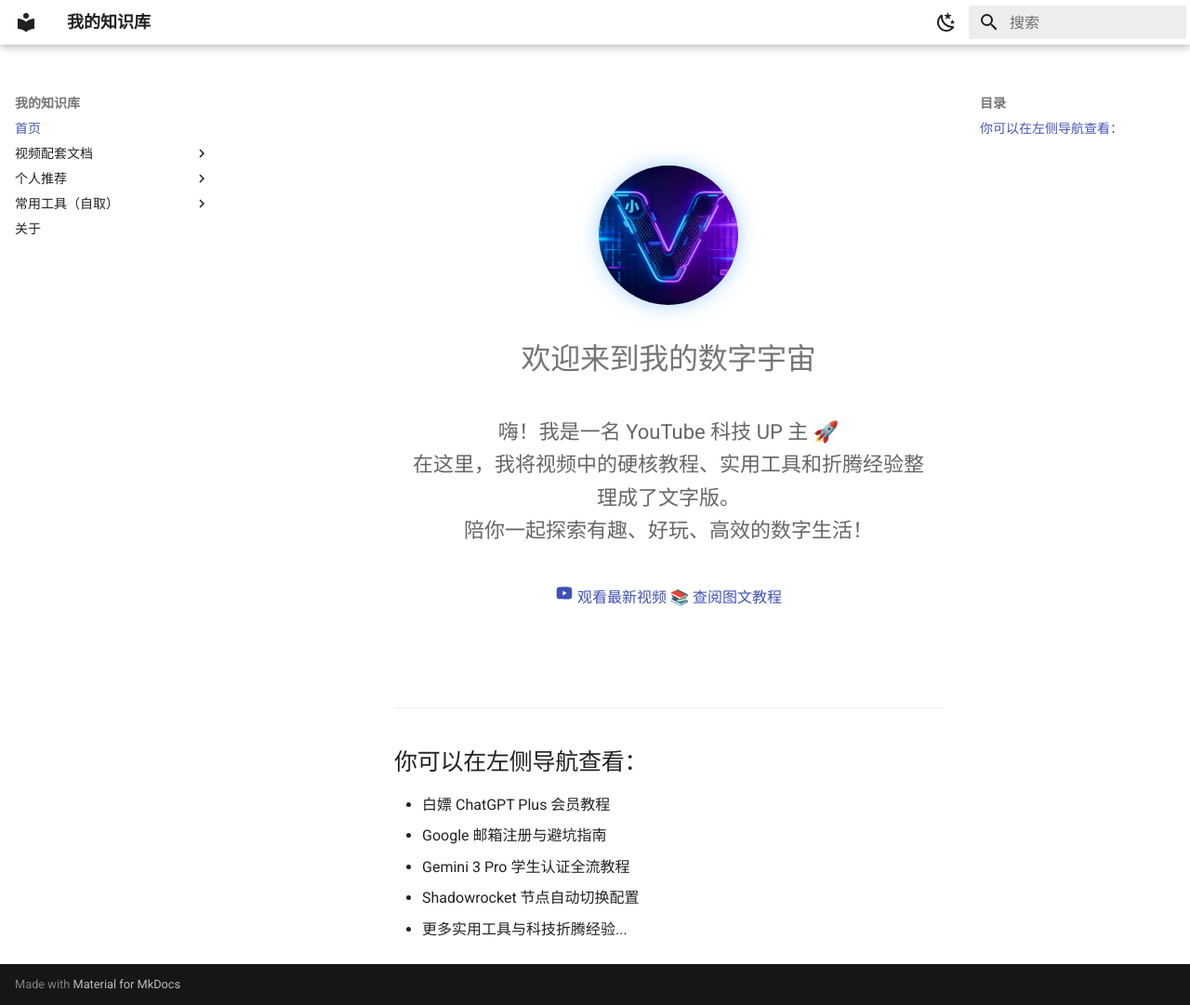
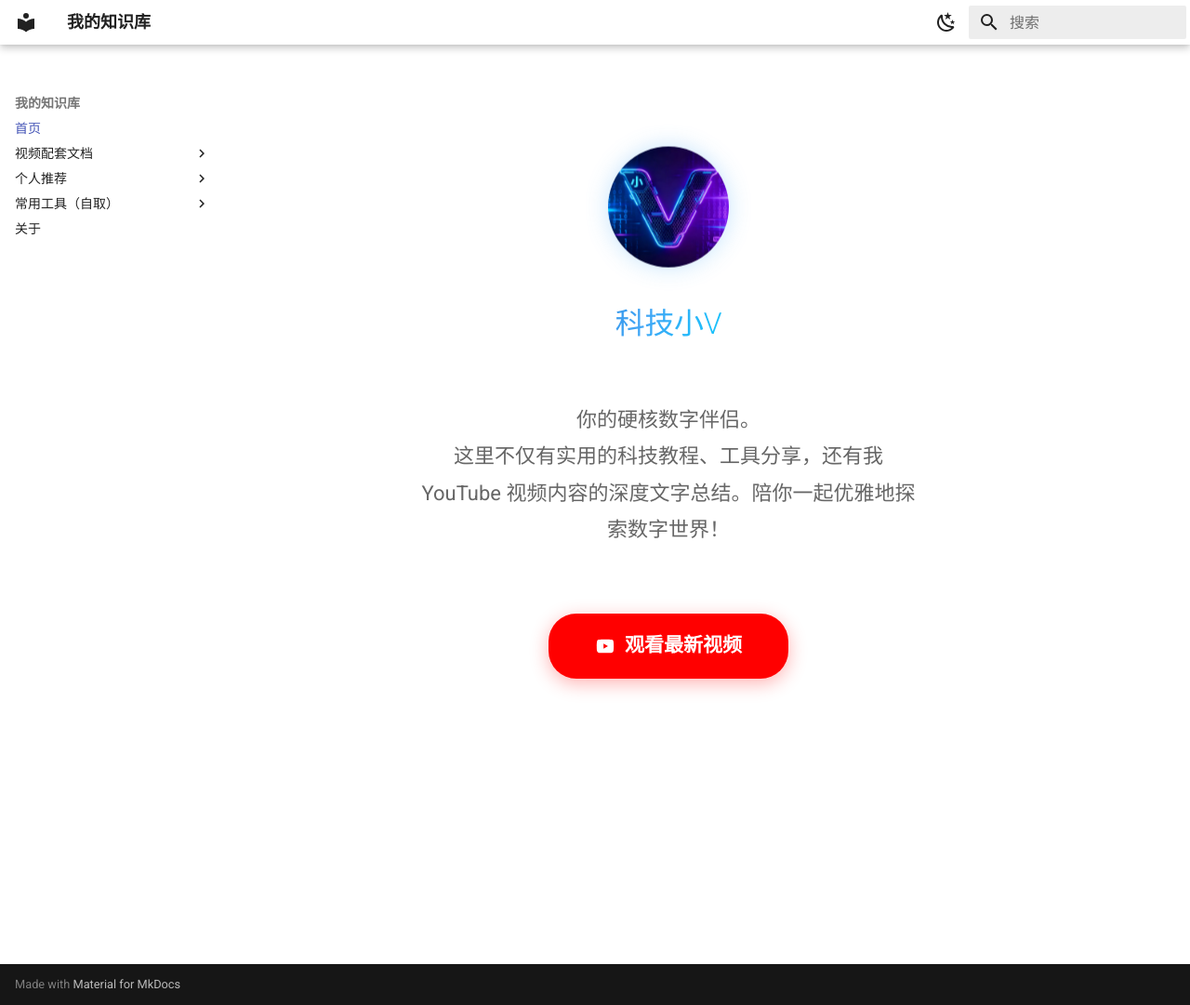
Before and after one commit to tgl2775284503-hash/zhishiku, an MkDocs documentation site: the page built from docs/index.md, in a window 1280 px wide and 1081 px high. Shown: the whole window at 93% size. Built offline with MkDocs 1.6.1 and Material for MkDocs 9.7.7, drawn with Linux system fonts in a browser that asks for light colours.

Commit message:
优化主页01

```diff
--- a/docs/index.md
+++ b/docs/index.md
@@ -1,31 +1,115 @@
+<style>
+/* 1. 整体容器：入场淡入上浮动画 */
+.hero-container {
+    display: flex;
+    flex-direction: column;
+    align-items: center;
+    justify-content: center;
+    padding: 3rem 1rem 5rem 1rem; /* 增加底部 padding */
+    text-align: center;
+    animation: fadeIn 1.2s ease-out;
+}
+
+/* 2. 头像：上下呼吸悬浮动画 */
+.hero-avatar {
+    width: 130px;
+    height: 130px;
+    border-radius: 50%;
+    margin-bottom: 2rem;
+    box-shadow: 0 0 25px rgba(66, 165, 245, 0.3);
+    animation: floatAvatar 3s ease-in-out infinite;
+    object-fit: cover;
+}
+
+/* 3. 主标题（你的频道名）：流光渐变色文字 */
+.hero-title {
+    font-size: 3rem; /* 加大字号 */
+    font-weight: 800;
+    margin-bottom: 1rem;
+    background: linear-gradient(120deg, #1976d2, #42a5f5, #00d2ff);
+    background-size: 200% 200%;
+    -webkit-background-clip: text;
+    -webkit-text-fill-color: transparent;
+    animation: gradientShift 5s ease infinite;
+}
+
+/* 4. 副标题说明文字 */
+.hero-subtitle {
+    font-size: 1.1rem;
+    color: #666;
+    margin-bottom: 3.5rem; /* 增加到按钮的距离 */
+    max-width: 600px;
+    line-height: 1.8;
+}
+
+/* 5. 按钮组容器 */
+.hero-buttons {
+    display: flex;
+    gap: 1.5rem; /* 按钮间距 */
+    flex-wrap: wrap;
+    justify-content: center;
+}
+
+/* 6. 按钮通用样式与悬停动画 */
+.hero-btn {
+    padding: 0.9rem 2.5rem;
+    border-radius: 30px;
+    font-weight: 600;
+    font-size: 1.05rem;
+    text-decoration: none !important;
+    transition: all 0.3s cubic-bezier(0.25, 0.8, 0.25, 1);
+    display: flex;
+    align-items: center;
+    gap: 10px; /* 图标和文字间距 */
+}
+
+/* 强调按钮（跳转油管）：红色 + 发光 */
+.hero-btn-primary {
+    background-color: #ff0000; /* YouTube 经典红 */
+    color: white !important;
+    box-shadow: 0 5px 20px rgba(255, 0, 0, 0.3);
+}
+.hero-btn-primary:hover {
+    background-color: #cc0000;
+    transform: translateY(-5px) scale(1.05); /* 向上浮动更多，并稍微放大 */
+    box-shadow: 0 8px 30px rgba(255, 0, 0, 0.5); /* 加强阴影 */
+}
+
+/* ================= 动画关键帧定义 ================= */
+@keyframes fadeIn {
+    from { opacity: 0; transform: translateY(20px); }
+    to { opacity: 1; transform: translateY(0); }
+}
+
+@keyframes floatAvatar {
+    0% { transform: translateY(0px) rotate(0deg); }
+    50% { transform: translateY(-15px) rotate(2deg); }
+    100% { transform: translateY(0px) rotate(0deg); }
+}
+
+@keyframes gradientShift {
+    0% { background-position: 0% 50%; }
+    50% { background-position: 100% 50%; }
+    100% { background-position: 0% 50%; }
+}
+</style>
+
 <div class="hero-container">
-  <img src="images/my-avatar.jpg" alt="Avatar" class="hero-avatar">
 
-  <h1 class="hero-title">欢迎来到我的数字宇宙</h1>
+    <img src="images/my-avatar.jpg" alt="Avatar" class="hero-avatar">
 
-  <p class="hero-subtitle">
-    嗨！我是一名 YouTube 科技 UP 主 🚀<br>
-    在这里，我将视频中的硬核教程、实用工具和折腾经验整理成了文字版。<br>
-    陪你一起探索有趣、好玩、高效的数字生活！
-  </p>
+    <h1 class="hero-title">科技小V</h1>
 
-  <div class="hero-buttons">
-    <a href="https://youtube.com/你的频道地址" target="_blank" class="hero-btn hero-btn-primary">
-      <svg viewBox="0 0 24 24" width="20" height="20" fill="currentColor"><path d="M21.582,6.186c-0.23-0.86-0.908-1.538-1.768-1.768C18.254,4,12,4,12,4s-6.254,0-7.814,0.418c-0.86,0.23-1.538,0.908-1.768,1.768C2,7.746,2,12,2,12s0,4.254,0.418,5.814c0.23,0.86,0.908,1.538,1.768,1.768C5.746,20,12,20,12,20s6.254,0,7.814-0.418c0.86-0.23,1.538-0.908,1.768-1.768C22,16.254,22,12,22,12S22,7.746,21.582,6.186z M9.996,15.005l0-6.01l5.224,3L9.996,15.005z"/></svg>
-      观看最新视频
-    </a>
+    <p class="hero-subtitle">
+        你的硬核数字伴侣。<br>
+        这里不仅有实用的科技教程、工具分享，还有我 YouTube 视频内容的深度文字总结。陪你一起优雅地探索数字世界！
+    </p>
 
-    <a href="20251220_30_gpt/" class="hero-btn hero-btn-secondary">
-      📚 查阅图文教程
-    </a>
-  </div>
+    <div class="hero-buttons">
+        <a href="https://www.youtube.com/@%E7%A7%91%E6%8A%80%E5%B0%8FV" target="_blank" class="hero-btn hero-btn-primary">
+            <svg viewBox="0 0 24 24" width="22" height="22" fill="currentColor" style="color: white;"><path d="M21.582,6.186c-0.23-0.86-0.908-1.538-1.768-1.768C18.254,4,12,4,12,4S5.746,4,4.186,4.418c-0.86,0.23-1.538,0.908-1.768,1.768C2,7.746,2,12,2,12s0,4.254,0.418,5.814c0.23,0.86,0.908,1.538,1.768,1.768C5.746,20,12,20,12,20s6.254,0,7.814-0.418c0.86-0.23,1.538-0.908,1.768-1.768C22,16.254,22,12,22,12S22,7.746,21.582,6.186z M9.996,15.005l0-6.01L15.224,12L9.996,15.005z"/></svg>
+            观看最新视频
+        </a>
+    </div>
+
 </div>
-
----
-
-## 你可以在左侧导航查看：
-- 白嫖 ChatGPT Plus 会员教程
-- Google 邮箱注册与避坑指南
-- Gemini 3 Pro 学生认证全流教程
-- Shadowrocket 节点自动切换配置
-- 更多实用工具与科技折腾经验...
```
